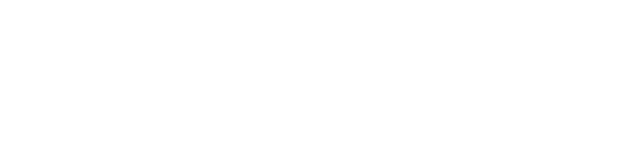
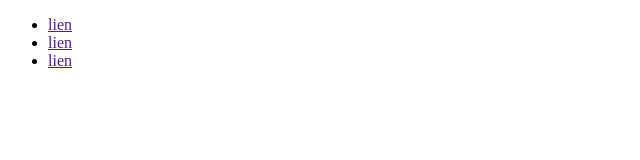
Before and after one commit to jmatondo/apprendre-github, a plain HTML site: page index.html in a window 1280 px wide. Shown: the whole page, without its empty margins (0-640 px from the left). Drawn offline with Linux system fonts and the light colour scheme.

Commit message:
Ajout de la navigation

```diff
--- a/index.html
+++ b/index.html
@@ -6,6 +6,12 @@
     <title>Document Rivo</title>
 </head>
 <body>
-
+    <nav>
+        <ul>
+            <li><a href="">lien</a></li>
+            <li><a href="">lien</a></li>
+            <li><a href="">lien</a></li>
+        </ul>
+    </nav>
 </body>
 </html>
```
